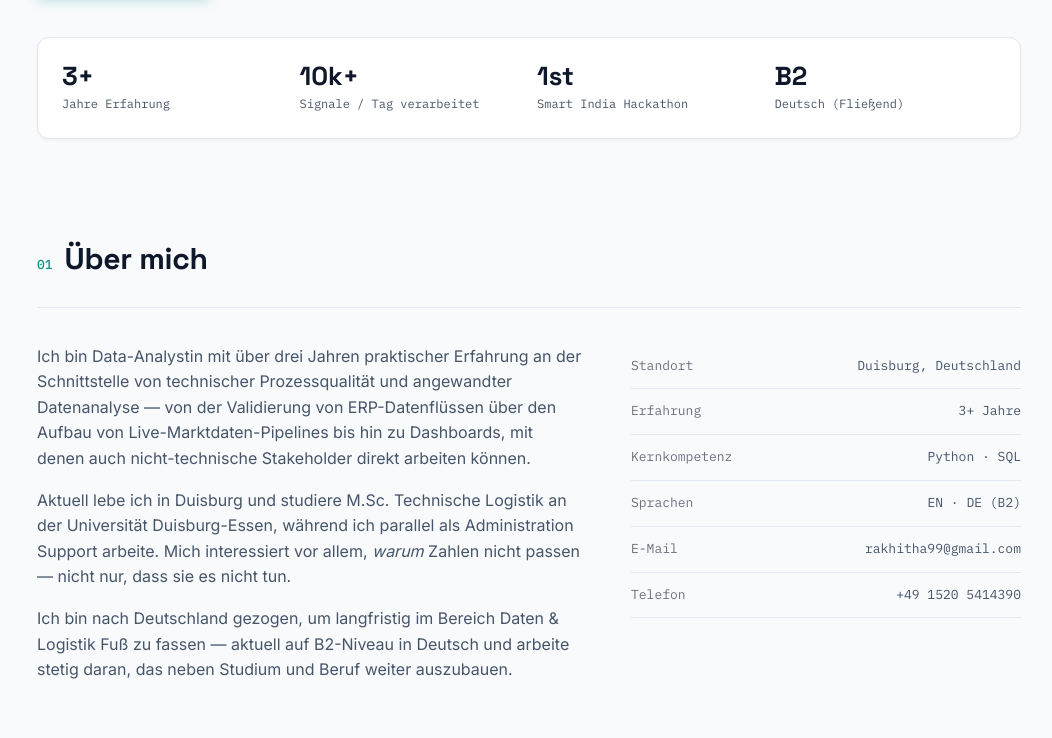
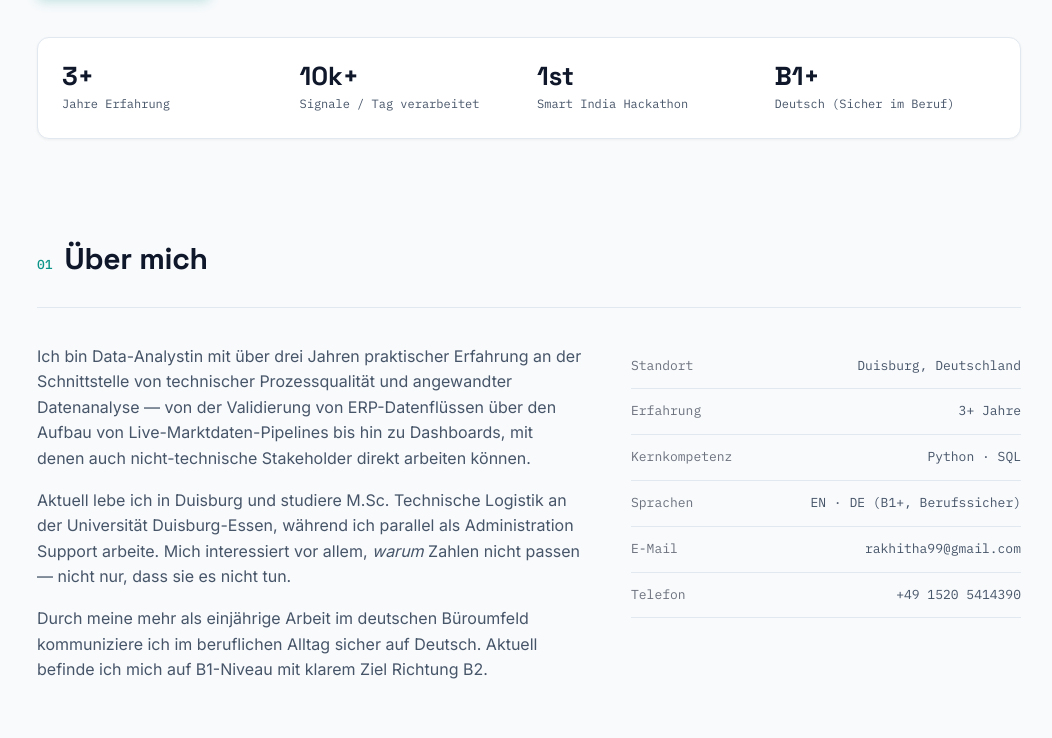
Before and after one commit to rakhithat22-blip/portfolio, a plain HTML site: page index.html in a window 1280 px wide. Shown: the part 502-1240 px from the top of the page, without its empty margins (111-1163 px from the left). Drawn offline with Linux system fonts and the light colour scheme.

Commit message:
Update index.html

```diff
--- a/index.html
+++ b/index.html
@@ -241,7 +241,7 @@
 </header>
 
 <main>
-  <!-- HERO SECTION WITH HEADSHOT -->
+  <!-- HERO SECTION WITH PNG HEADSHOT -->
   <section class="hero">
     <div class="wrap">
       <div class="hero-grid">
@@ -257,7 +257,6 @@
           </div>
         </div>
         <div class="hero-avatar">
-          <!-- Make sure profile.png is saved in your website folder -->
           <img class="avatar-img" src="profile.png" alt="Rakhitha Thottingal — Data & Process Analyst">
         </div>
       </div>
@@ -277,8 +276,8 @@
           <div class="stat-label" data-i18n="stat.sih">Smart India Hackathon</div>
         </div>
         <div class="stat-item">
-          <div class="stat-number">B2</div>
-          <div class="stat-label" data-i18n="stat.lang">Deutsch (Fließend)</div>
+          <div class="stat-number">B1+</div>
+          <div class="stat-label" data-i18n="stat.lang">Deutsch (Sicher im Beruf)</div>
         </div>
       </div>
     </div>
@@ -292,13 +291,13 @@
         <div class="about-text">
           <p data-i18n="about.p1">Ich bin Data-Analystin mit über drei Jahren praktischer Erfahrung an der Schnittstelle von technischer Prozessqualität und angewandter Datenanalyse — von der Validierung von ERP-Datenflüssen über den Aufbau von Live-Marktdaten-Pipelines bis hin zu Dashboards, mit denen auch nicht-technische Stakeholder direkt arbeiten können.</p>
           <p data-i18n="about.p2">Aktuell lebe ich in Duisburg und studiere M.Sc. Technische Logistik an der Universität Duisburg-Essen, während ich parallel als Administration Support arbeite. Mich interessiert vor allem, <em>warum</em> Zahlen nicht passen — nicht nur, dass sie es nicht tun.</p>
-          <p data-i18n="about.p3">Ich bin nach Deutschland gezogen, um langfristig im Bereich Daten &amp; Logistik Fuß zu fassen — aktuell auf B2-Niveau in Deutsch und arbeite stetig daran, das neben Studium und Beruf weiter auszubauen.</p>
+          <p data-i18n="about.p3">Durch meine mehr als einjährige Arbeit im deutschen Büroumfeld kommuniziere ich im beruflichen Alltag sicher auf Deutsch. Aktuell befinde ich mich auf B1-Niveau mit klarem Ziel Richtung B2.</p>
         </div>
         <div class="about-facts">
           <div class="fact-row"><span data-i18n="about.fact.location">Standort</span><span>Duisburg, Deutschland</span></div>
           <div class="fact-row"><span data-i18n="about.fact.experience">Erfahrung</span><span data-i18n="about.fact.experienceVal">3+ Jahre</span></div>
           <div class="fact-row"><span data-i18n="about.fact.stack">Kernkompetenz</span><span>Python · SQL</span></div>
-          <div class="fact-row"><span data-i18n="about.fact.languages">Sprachen</span><span data-i18n="about.fact.languagesVal">EN · DE (B2)</span></div>
+          <div class="fact-row"><span data-i18n="about.fact.languages">Sprachen</span><span data-i18n="about.fact.languagesVal">EN · DE (B1+, Berufssicher)</span></div>
           <div class="fact-row"><span data-i18n="about.fact.email">E-Mail</span><span>rakhitha99@gmail.com</span></div>
           <div class="fact-row"><span data-i18n="about.fact.phone">Telefon</span><span>+49 1520 5414390</span></div>
         </div>
@@ -453,7 +452,7 @@
       <div class="section-head"><span class="section-num">04</span><h2 data-i18n="ach.heading">Erfolge &amp; Zertifikate</h2></div>
       <div class="ach-grid">
         <div class="ach-photo">
-          <img src="sih-team.png" alt="Team Cyber Thug Squad celebrating Smart India Hackathon 2019 win at Banaras Hindu University">
+          <img src="sih-team.jpg" alt="Team Cyber Thug Squad celebrating Smart India Hackathon 2019 win at Banaras Hindu University">
           <div class="ach-caption" data-i18n="ach.photoCaption">Team Cyber Thug Squad — Gewinner des Smart India Hackathon 2019 (Finale, Banaras Hindu University)</div>
         </div>
         <div class="ach-list">
@@ -541,13 +540,13 @@ const translations = {
     "hero.tagline":"I build real-time data pipelines, quality-check technical processes, and ship dashboards people actually use — with Python, SQL, and a healthy obsession with finding the root cause.",
     "hero.cta1":"Get in touch",
     "hero.cvEN":"Download CV (EN)","hero.cvDE":"Lebenslauf (DE)",
-    "stat.exp":"Years Experience","stat.data":"Signals / Day Processed","stat.sih":"Smart India Hackathon","stat.lang":"German Level",
+    "stat.exp":"Years Experience","stat.data":"Signals / Day Processed","stat.sih":"Smart India Hackathon","stat.lang":"German (Workplace Fluent)",
     "about.heading":"About",
     "about.p1":"I'm a data analyst with three-plus years of hands-on experience sitting at the intersection of technical process quality and applied data science — validating ERP data flows, building live market-data pipelines, and translating messy operational signals into dashboards that non-technical stakeholders can actually act on.",
     "about.p2":"Currently based in Duisburg, Germany, pursuing an M.Sc. in Technical Logistics at the University of Duisburg-Essen while working part-time in Administration Support. I like problems where the interesting part is figuring out <em>why</em> the numbers look wrong, not just reporting that they do.",
-    "about.p3":"I moved to Germany to build a long-term career in data and logistics — currently at B2 German and actively growing that alongside my Master's and work.",
+    "about.p3":"Working in a German office environment for over a year has given me the confidence to communicate effectively in professional settings. I am officially at a B1 level and actively working toward B2.",
     "about.fact.location":"Location","about.fact.experience":"Experience","about.fact.experienceVal":"3+ years",
-    "about.fact.stack":"Core stack","about.fact.languages":"Languages","about.fact.languagesVal":"EN · DE (B2)",
+    "about.fact.stack":"Core stack","about.fact.languages":"Languages","about.fact.languagesVal":"EN · DE (B1+, Workplace Fluent)",
     "about.fact.email":"Email","about.fact.phone":"Phone",
     "exp.heading":"Experience","exp.present":"present",
     "exp.job1.role":"Administration Support","exp.job1.type":"(Minijob)",
```
